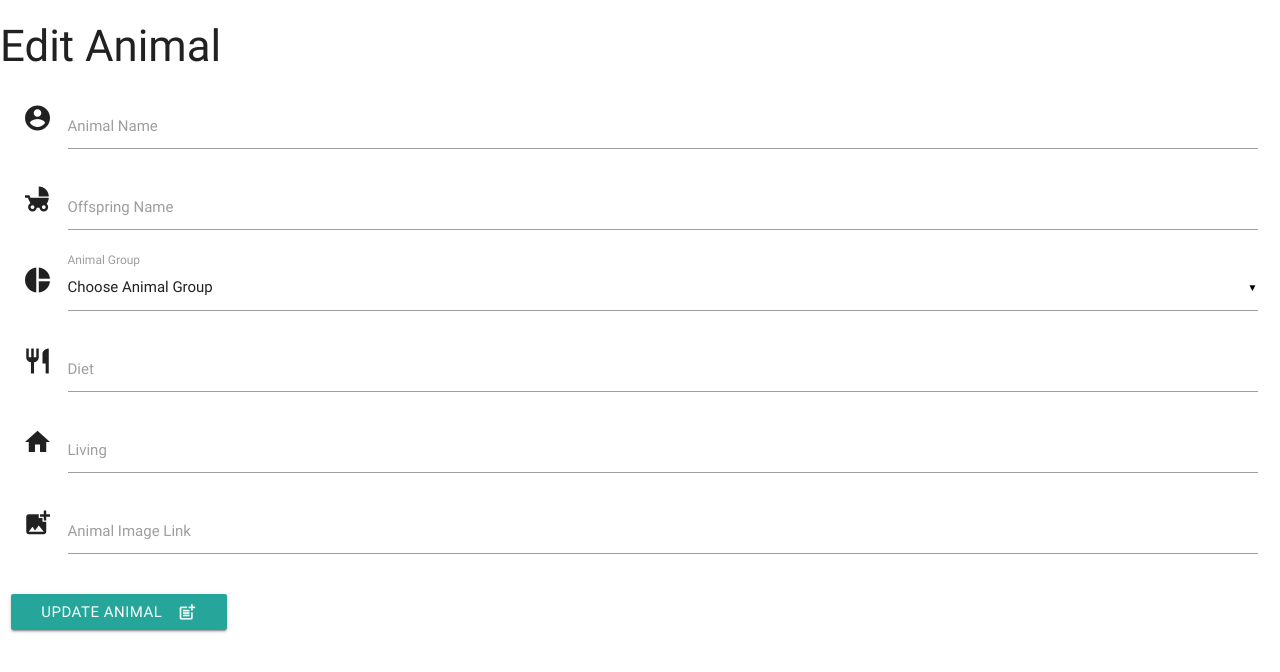
After one commit to jonnytdavies/data-centric-milestone, a Flask app: template templates/editanimal.html in a window 1280 px wide. The commit adds this page. Shown: the top 672 px of the page. Run offline with Flask 2, Linux system fonts and the light colour scheme; the template is opened without the code that fills it, so the values that code supplies are empty; some libraries are stand-ins or nearby versions.

Commit message:
Added functionality to edit and update an animal

```diff
--- a/app.py
+++ b/app.py
@@ -31,6 +31,28 @@ def insert_animal():
     return redirect(url_for('get_animals'))
 
 
+@app.route('/update_animal/<animal_id>')
+def edit_animal(animal_id):
+    the_animal = mongo.db.animals.find_one({"_id": ObjectId(animal_id)})
+    all_groups = mongo.db.group.find()
+    return render_template('editanimal.html', animal=the_animal, group=all_groups)
+
+
+@app.route('/update_animal/<animal_id>', methods=['POST'])
+def update_animal(animal_id):
+    animals = mongo.db.animals
+    animals.update({'_id': ObjectId(animal_id)},
+                   {
+        'animal_name': request.form.get('animal_name'),
+        'child_name': request.form.get('child_name'),
+        'group_name': request.form.get('group_name'),
+        'diet': request.form.get('diet'),
+        'habitat': request.form.get('habitat'),
+        'animal_image': request.form.get('animal_image')
+    })
+    return redirect(url_for('get_animals'))
+
+
 if __name__ == '__main__':
     app.run(host=os.environ.get('IP'), port=int(
         os.environ.get('PORT')), debug=True)
--- a/templates/animals.html
+++ b/templates/animals.html
@@ -8,7 +8,7 @@
 			<div class="card-image">
 				<img src="{{animal.animal_image}}">
 				<span class="card-title"><strong>{{animal.animal_name}}</strong></span>
-				<a class="btn-floating halfway-fab waves-effect waves-light red"><i class="material-icons">edit</i></a>
+				<a href="{{url_for('update_animal', animal_id=animal._id)}}" class="btn-floating halfway-fab waves-effect waves-light red"><i class="material-icons">edit</i></a>
 			</div>
 			<div class="card-content">
 				<table>
--- /dev/null
+++ b/templates/editanimal.html
@@ -0,0 +1,55 @@
+{% extends 'base.html' %} {% block content %}
+
+<h3>Edit Animal</h3>
+<div class="row">
+	<form action="{{ url_for('update_animal', animal_id=animal._id) }}" method="POST" class="col s12">
+		<div class="row">
+			<div class="input-field col s12">
+				<i class="material-icons prefix">account_circle</i>
+				<input id="animal_name" name="animal_name" type="text" class="validate" value="{{animal.animal_name}}">
+				<label for="icon_prefix">Animal Name</label>
+			</div>
+			<div class="input-field col s12">
+				<i class="material-icons prefix">child_friendly</i>
+				<input id="child_name" name="child_name" type="text" class="validate" value="{{animal.child_name}}">
+				<label for="icon_telephone">Offspring Name</label>
+			</div>
+			<div class="input-field col s12">
+				<i class="material-icons prefix">pie_chart</i>
+				<select id="group" name="group_name">
+                    <option value="" disabled selected>Choose Animal Group</option>
+                    {% for group in group %}
+                    {% if group.group_name == animal.group_name %}
+                    <option value="{{group.group_name}}" selected > {{group.group_name}}</option>
+                    {% else %}
+                    <option value="{{group.group_name}}">{{group.group_name}}</option>
+                    {% endif %}
+                    {% endfor %}
+                </select>
+				<label>Animal Group</label>
+			</div>
+			<div class="input-field col s12">
+				<i class="material-icons prefix">restaurant</i>
+				<input id="diet" name="diet" type="text" class="validate" value="{{animal.diet}}">
+				<label for="icon_telephone">Diet</label>
+			</div>
+			<div class="input-field col s12">
+				<i class="material-icons prefix">home</i>
+				<input id="habitat" name="habitat" type="text" class="validate" value="{{animal.habitat}}">
+				<label for="icon_prefix">Living</label>
+			</div>
+			<div class="input-field col s12">
+				<i class="material-icons prefix">add_photo_alternate</i>
+				<input id="animal_image" name="animal_image" type="text" class="validate" value="{{animal.animal_image}}">
+				<label for="icon_prefix">Animal Image Link</label>
+			</div>
+		</div>
+		<div class="row">
+			<button class="btn waves-effect waves-light" type="submit" name="action">Update Animal
+                <i class="material-icons right">post_add</i>
+            </button>
+		</div>
+	</form>
+</div>
+
+{% endblock %}
```
